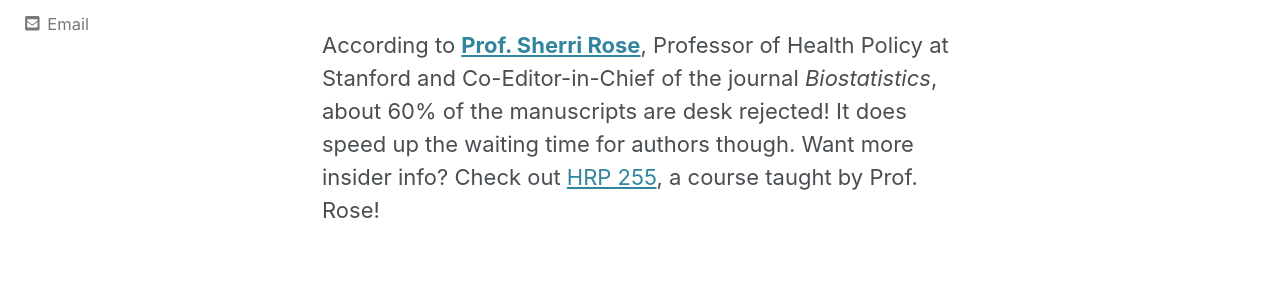
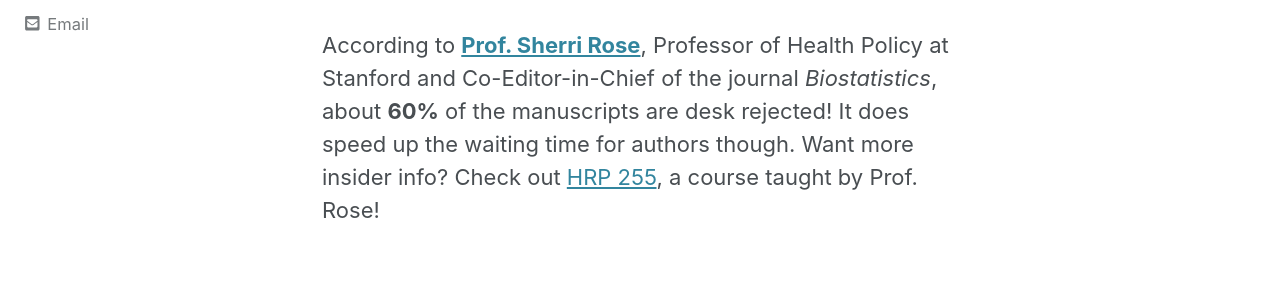
Before and after one commit to maryzhao0111/255_project, a Jekyll site: the page built from _posts/2023-05-24-d-publish.md, in a window 1280 px wide and 900 px high, scrolled down 1747 px. Shown: the part 195-485 px from the top of the window. Built offline with Jekyll 4.4.1, drawn with Linux system fonts in a browser that asks for light colours; cached includes are drawn as plain includes; nearby versions of some CDN libraries; a script that is not in the unit is left out.

```diff
--- a/_posts/2023-05-24-d-publish.md
+++ b/_posts/2023-05-24-d-publish.md
@@ -32,4 +32,4 @@ Authorship can be tricky, not as imagined, especially for people in the early st
 
 After a manuscript is submitted, it's not directly sent to reviewers. First, administrative editors will check for compliance with submission requirements. Then, the manuscript goes to Editor-in-Chief for a decision, which is called ***“desk reject”***. In fact, many manuscripts get desk rejected right away.
 
-According to <a href="https://profiles.stanford.edu/sherrirose">**Prof. Sherri Rose**</a>, Professor of Health Policy at Stanford and Co-Editor-in-Chief of the journal *Biostatistics*, about 60% of the manuscripts are desk rejected! It does speed up the waiting time for authors though. Want more insider info? Check out <a href="https://decodingacademia.org/">HRP 255</a>, a course taught by Prof. Rose!
+According to <a href="https://profiles.stanford.edu/sherrirose">**Prof. Sherri Rose**</a>, Professor of Health Policy at Stanford and Co-Editor-in-Chief of the journal *Biostatistics*, about **60%** of the manuscripts are desk rejected! It does speed up the waiting time for authors though. Want more insider info? Check out <a href="https://decodingacademia.org/">HRP 255</a>, a course taught by Prof. Rose!
```
